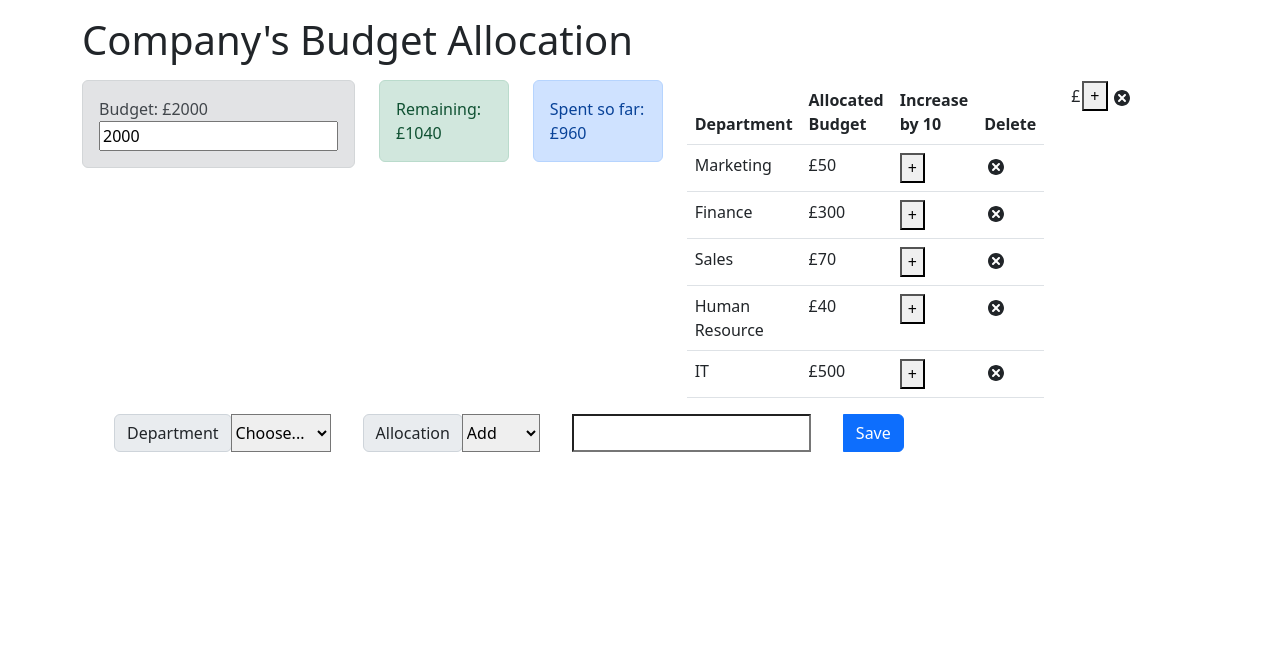
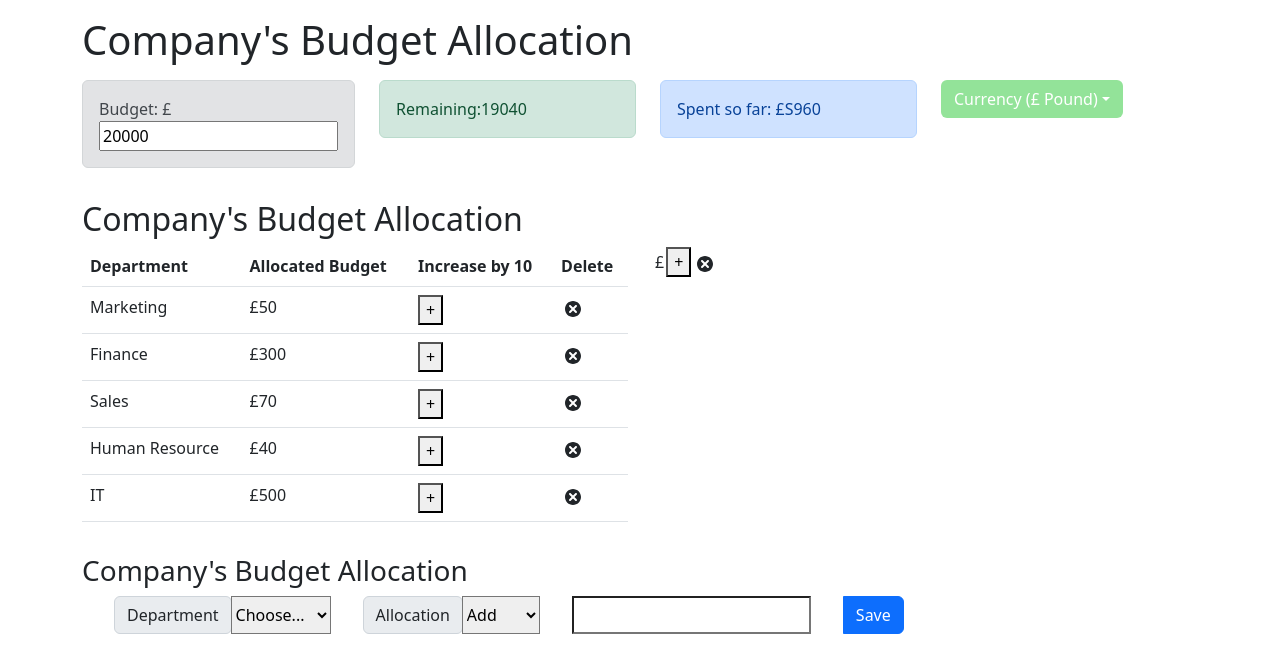
Before and after one commit to ibm-developer-skills-network/ejtos-react_budget_app, a React (Create React App) app: page / in a window 1280 px wide. Shown: the top 672 px of the page. Built offline with nearby package versions, Linux system fonts and the light colour scheme.

Commit message:
Saving changes made to this point

```diff
--- a/src/App.js
+++ b/src/App.js
@@ -11,6 +11,7 @@ import ExpenseTotal from './components/ExpenseTotal';
 import ExpenseItem from './components/ExpenseItem';
 import ExpenseList from './components/ExpenseList';
 import AllocationForm from './components/AllocationForm';
+import Currency from './components/Currency';
 
 import { AppProvider } from './context/AppContext';
 
@@ -39,7 +40,14 @@ const App = () => {
                     <ExpenseTotal />
                     </div>
                         }
+                        {
+                                        //Currency component
+                    <div className='col-sm'>
+                    <Currency />
+                    </div>
+                        }
 
+                <h2 className='mt-3'>Company's Budget Allocation</h2>
                         {           // ExpenseList component
                     <div className='col-sm'>
                     <ExpenseList />
@@ -51,7 +59,7 @@ const App = () => {
                     <ExpenseItem />
                     </div>
                         }
-
+                <h3 className='mt-3'>Company's Budget Allocation</h3>
                         {
                                         // AllocationForm component
                     <div className='col-sm'>
--- a/src/components/Budget.js
+++ b/src/components/Budget.js
@@ -2,14 +2,15 @@ import React, { useContext, useState } from 'react';
 import { AppContext } from '../context/AppContext';
 
 const Budget = () => {
-    const { budget } = useContext(AppContext);
+    const { budget, currency } = useContext(AppContext);
     const [newBudget, setNewBudget] = useState(budget);
     const handleBudgetChange = (event) => {
         setNewBudget(event.target.value);
+
     }
     return (
 <div className='alert alert-secondary'>
-<span>Budget: £{budget}</span>
+<span>Budget: {currency}</span>
 <input type="number" step="10" value={newBudget} onChange={handleBudgetChange}></input>
 </div>
     );
--- /dev/null
+++ b/src/components/Currency.js
@@ -0,0 +1,88 @@
+import React, { useContext, useState } from 'react';
+import { AppContext } from '../context/AppContext';
+
+const Currency = () => {
+  const { currency, dispatch } = useContext(AppContext);
+
+  const [isOpen, setIsOpen] = useState(false);
+
+  const setCurrencyHandler = (currency) => {
+    dispatch({
+      type: 'CHG_CURRENCY',
+      payload: currency,
+    });
+  };
+
+  //  '£' '€' '$' '₹'
+
+  const currencyLabel = ()=> {
+    switch(currency){
+      case '$' :
+        return '$ Dollar'
+      case '£' :
+        return '£ Pound'
+      case '€' :
+        return '€ Euro'
+      case '₹' :
+        return '₹ Ruppee'
+      default:
+        return ''
+    }
+  }
+
+  return (
+    <div id="currency-menu" className="dropdown" style={{ cursor: 'pointer' }}>
+      <button
+        id="currency-menu-button"
+        className="btn dropdown-toggle"
+        type="button"
+        data-bs-toggle="dropdown"
+        aria-expanded="false"
+        style={{ backgroundColor: '#93e399', color: '#fff' }}
+        onClick={() => setIsOpen(!isOpen)}
+      >
+        Currency {'('}{currencyLabel()}{')'}
+      </button>
+      <ul className={`custom-menu dropdown-menu ${isOpen ? 'show' : ''} `}>
+        <li>
+          <button
+            className="dropdown-item"
+            type="button"
+            onClick={() => setCurrencyHandler('$')}
+          >
+           $ Dollar
+          </button>
+        </li>
+        <li>
+          <button
+            className="dropdown-item"
+            type="button"
+            onClick={() => setCurrencyHandler('£')}
+          >
+           £ Pound
+          </button>
+        </li>
+        <li>
+          <button
+            className="dropdown-item"
+            type="button"
+            onClick={() => setCurrencyHandler('€')}
+          >
+           € Euro
+          </button>
+        </li>
+        <li>
+          <button
+            className="dropdown-item"
+            type="button"
+            onClick={() => setCurrencyHandler('₹')}
+          >
+           ₹ Ruppee
+          </button>
+        </li>
+      </ul>
+    </div>
+  );
+};
+
+export default Currency;
--- a/src/components/ExpenseTotal.js
+++ b/src/components/ExpenseTotal.js
@@ -7,7 +7,7 @@ const ExpenseTotal = () => {
     }, 0);
     return (
         <div className='alert alert-primary'>
-            <span>Spent so far: £{totalExpenses}</span>
+            <span>Spent so far: £S{totalExpenses}</span>
         </div>
     );
 };
--- a/src/components/Remaining.js
+++ b/src/components/Remaining.js
@@ -1,5 +1,6 @@
 import React, { useContext } from 'react';
 import { AppContext } from '../context/AppContext';
+
 const Remaining = () => {
     const { expenses, budget } = useContext(AppContext);
     const totalExpenses = expenses.reduce((total, item) => {
@@ -8,7 +9,7 @@ const Remaining = () => {
     const alertType = totalExpenses > budget ? 'alert-danger' : 'alert-success';
     return (
         <div className={`alert ${alertType}`}>
-            <span>Remaining: £{budget - totalExpenses}</span>
+            <span>Remaining:{budget - totalExpenses}</span>
         </div>
     );
 };
--- a/src/context/AppContext.js
+++ b/src/context/AppContext.js
@@ -13,6 +13,7 @@ export const AppReducer = (state, action) => {
             );
             total_budget = total_budget + action.payload.cost;
             action.type = "DONE";
+
             if(total_budget <= state.budget) {
                 total_budget = 0;
                 state.expenses.map((currentExp)=> {
@@ -78,7 +79,7 @@ export const AppReducer = (state, action) => {
 
 // 1. Sets the initial state when the app loads
 const initialState = {
-    budget: 2000,
+    budget: 20000,
     expenses: [
         { id: "Marketing", name: 'Marketing', cost: 50 },
         { id: "Finance", name: 'Finance', cost: 300 },
```
